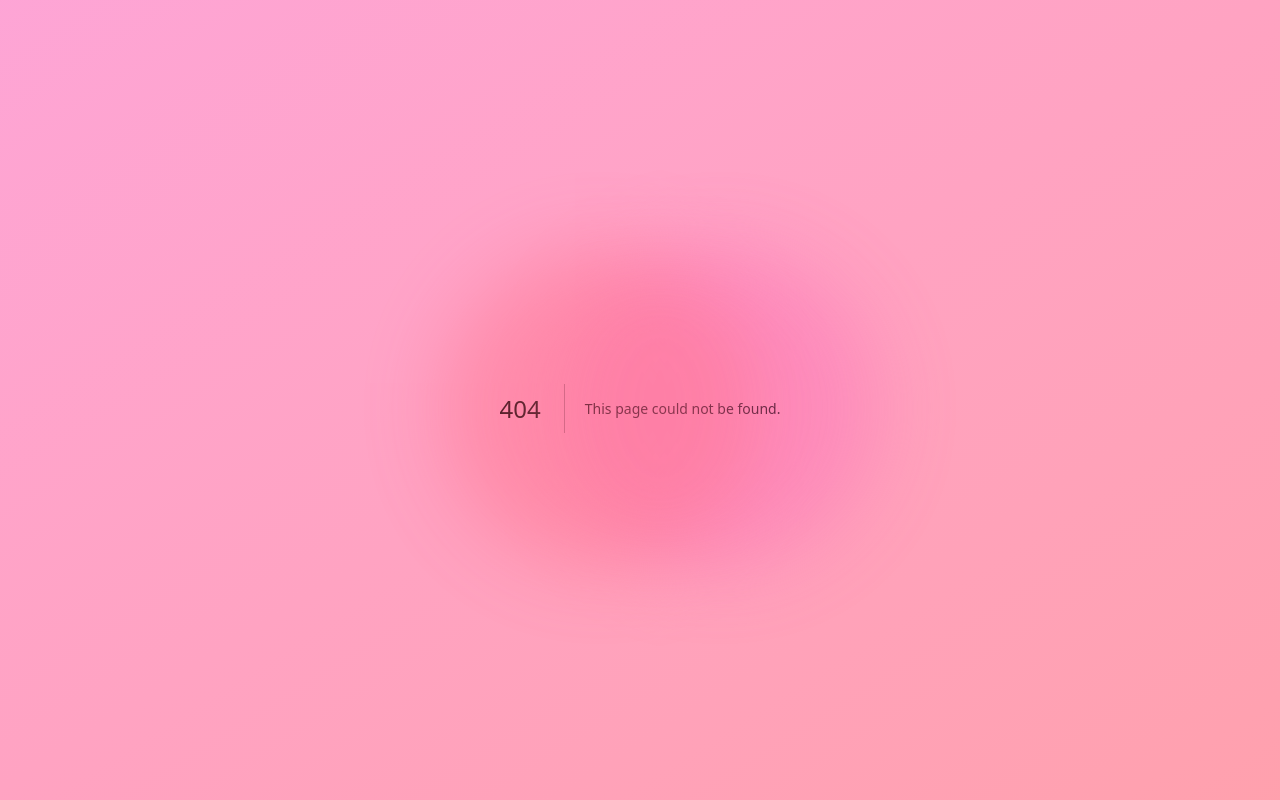
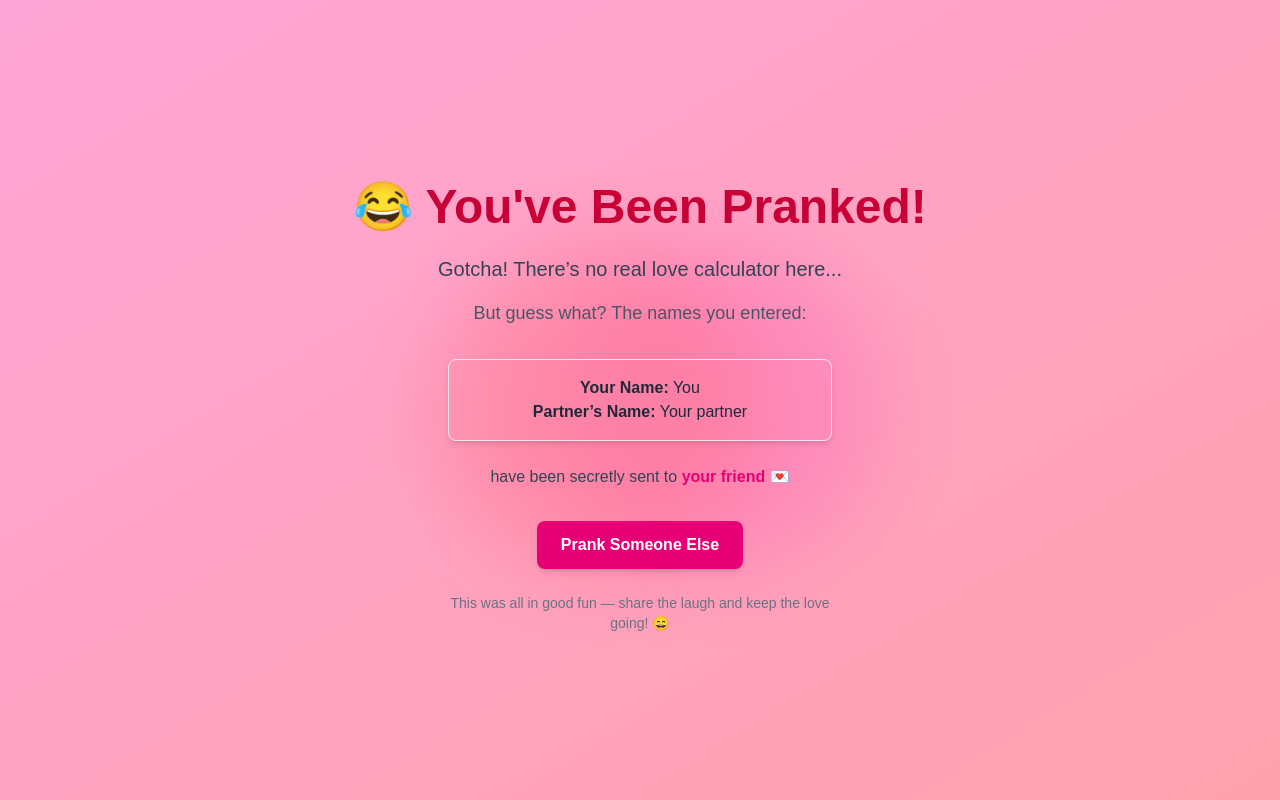
Before and after one commit to DelwinPrakash/fake-calculator, a Next.js app: page /pranked in a window 1280 px wide. Before the commit this address had no page. Built offline with nearby package versions, Linux system fonts and the light colour scheme.

Commit message:
prank page completed

```diff
--- /dev/null
+++ b/app/pranked/page.tsx
@@ -0,0 +1,49 @@
+"use client";
+import { useRouter, useSearchParams } from "next/navigation";
+
+export default function Pranked(){
+    const searchParams = useSearchParams();
+    const router = useRouter();
+    const name = searchParams.get("name") || "You";
+    const partner = searchParams.get("partner") || "Your partner";
+
+    const handlePrankAnother = () => {
+        router.push("/");
+    };
+
+    return (
+        <div className="relative z-10 h-dvh flex flex-col items-center justify-center text-center max-w-3xl">
+            <h1 className="text-4xl md:text-5xl font-bold text-rose-700 mb-6">
+                😂 You've Been Pranked!
+            </h1>
+
+            <p className="text-lg md:text-xl text-gray-700 max-w-xl mb-4">
+                Gotcha! There’s no real love calculator here...
+            </p>
+
+            <p className="text-md md:text-lg text-gray-600 max-w-xl mb-8">
+                But guess what? The names you entered:
+            </p>
+
+            <div className="bg-none border border-pink-100 rounded-lg p-4 mb-6 w-full max-w-sm text-gray-800 backdrop-blur-md shadow-md">
+                <p><strong>Your Name:</strong> {name}</p>
+                <p><strong>Partner’s Name:</strong> {partner}</p>
+            </div>
+
+            <p className="text-gray-700 mb-8">
+                have been secretly sent to <span className="font-semibold text-pink-600">your friend</span> 💌
+            </p>
+
+            <button
+                onClick={handlePrankAnother}
+                className="px-6 py-3 bg-pink-600 text-white font-semibold rounded-lg shadow-md hover:bg-pink-700 transition duration-300 ease-in-out active:scale-95 active:shadow-inner cursor-pointer"
+            >
+                Prank Someone Else
+            </button>
+
+            <p className="mt-6 text-sm text-gray-500 max-w-sm">
+                This was all in good fun — share the laugh and keep the love going! 😄
+            </p>
+        </div>
+    );
+}
```
